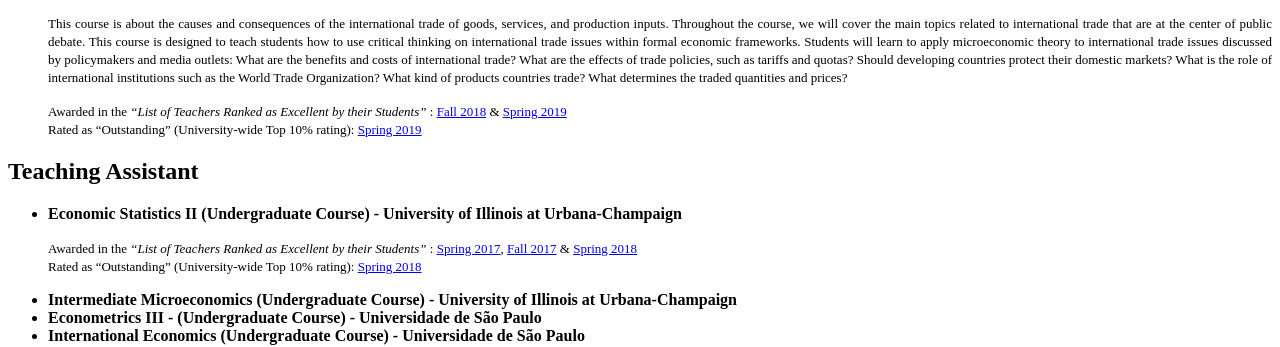
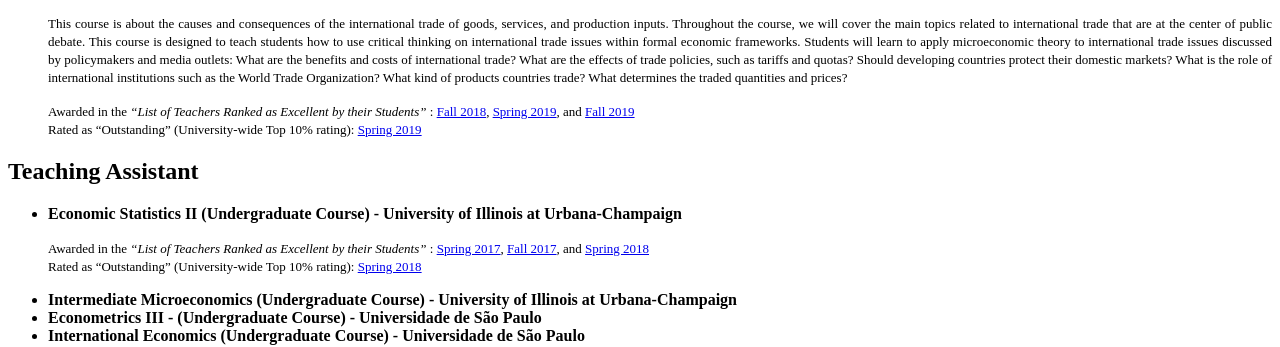
Before and after one commit to vpsantanna/vpsantanna.github.io, a Jekyll site: the page built from 3-teaching.md, in a window 1280 px wide. Shown: the part 151-498 px from the top of the page. Built offline with Jekyll 4.4.1, drawn with Linux system fonts in a browser that asks for light colours; a script that is not in the unit is left out.

Commit message:
Update 3-teaching.md

```diff
--- a/3-teaching.md
+++ b/3-teaching.md
@@ -10,13 +10,13 @@ permalink: /teaching/
 
    <p style="text-align: justify;"><font size="2">This course is about the causes and consequences of the international trade of goods, services, and production inputs. Throughout the course, we will cover the main topics related to international trade that are at the center of public debate.  This course is designed to teach students how to use critical thinking on international trade issues within formal economic frameworks. Students will learn to apply microeconomic theory to international trade issues discussed by policymakers and media outlets: What are the benefits and costs of international trade?  What are the effects of trade policies, such as tariffs and quotas? Should developing countries protect their domestic markets? What is the role of international institutions such as the World Trade Organization? What kind of products countries trade? What determines the traded quantities and prices?  </font></p>
 
-   <p style="text-align: justify;"><font size="2">Awarded in the  <em>“List of Teachers Ranked as Excellent by their Students” </em>: <a href="https://citl.illinois.edu/docs/default-source/teachers-ranked-as-excellent/tre-2018-fall.pdf#page=21" target="_blank">Fall 2018</a> & <a href="https://citl.illinois.edu/docs/default-source/teachers-ranked-as-excellent/tre-2019-spring.pdf#page=19" target="_blank">Spring 2019</a> <br> Rated as “Outstanding” (University-wide Top 10% rating): <a href="https://citl.illinois.edu/docs/default-source/teachers-ranked-as-excellent/tre-2019-spring.pdf#page=19" target="_blank">Spring 2019</a> </font></p>
+   <p style="text-align: justify;"><font size="2">Awarded in the  <em>“List of Teachers Ranked as Excellent by their Students” </em>: <a href="https://citl.illinois.edu/docs/default-source/teachers-ranked-as-excellent/tre-2018-fall.pdf#page=21" target="_blank">Fall 2018</a>, <a href="https://citl.illinois.edu/docs/default-source/teachers-ranked-as-excellent/tre-2019-spring.pdf#page=19" target="_blank">Spring 2019</a>, and <a href="https://citl.illinois.edu/docs/default-source/teachers-ranked-as-excellent/tre-2019-fall.pdf#page=20" target="_blank">Fall 2019</a> <br> Rated as “Outstanding” (University-wide Top 10% rating): <a href="https://citl.illinois.edu/docs/default-source/teachers-ranked-as-excellent/tre-2019-spring.pdf#page=19" target="_blank">Spring 2019</a> </font></p>
 
 
 # Teaching Assistant
 
 - **Economic Statistics II (Undergraduate Course) - University of Illinois at Urbana-Champaign**
-   <p style="text-align: justify;"><font size="2">Awarded in the  <em>“List of Teachers Ranked as Excellent by their Students” </em>: <a href="https://citl.illinois.edu/docs/default-source/teachers-ranked-as-excellent/tre-2017-spring.pdf#page=19" target="_blank">Spring 2017</a>, <a href="https://citl.illinois.edu/docs/default-source/teachers-ranked-as-excellent/tre-2017-fall.pdf#page=21" target="_blank">Fall 2017</a> & <a href="https://citl.illinois.edu/docs/default-source/teachers-ranked-as-excellent/tre-2018-spring.pdf#page=18" target="_blank">Spring 2018</a>  <br> Rated as “Outstanding” (University-wide Top 10% rating): <a href="https://citl.illinois.edu/docs/default-source/teachers-ranked-as-excellent/tre-2018-spring.pdf#page=18" target="_blank">Spring 2018</a>  </font></p>
+   <p style="text-align: justify;"><font size="2">Awarded in the  <em>“List of Teachers Ranked as Excellent by their Students” </em>: <a href="https://citl.illinois.edu/docs/default-source/teachers-ranked-as-excellent/tre-2017-spring.pdf#page=19" target="_blank">Spring 2017</a>, <a href="https://citl.illinois.edu/docs/default-source/teachers-ranked-as-excellent/tre-2017-fall.pdf#page=21" target="_blank">Fall 2017</a>, and <a href="https://citl.illinois.edu/docs/default-source/teachers-ranked-as-excellent/tre-2018-spring.pdf#page=18" target="_blank">Spring 2018</a>  <br> Rated as “Outstanding” (University-wide Top 10% rating): <a href="https://citl.illinois.edu/docs/default-source/teachers-ranked-as-excellent/tre-2018-spring.pdf#page=18" target="_blank">Spring 2018</a>  </font></p>
 
 - **Intermediate Microeconomics (Undergraduate Course) - University of Illinois at Urbana-Champaign**
 - **Econometrics III - (Undergraduate Course) - Universidade de São Paulo**
```
